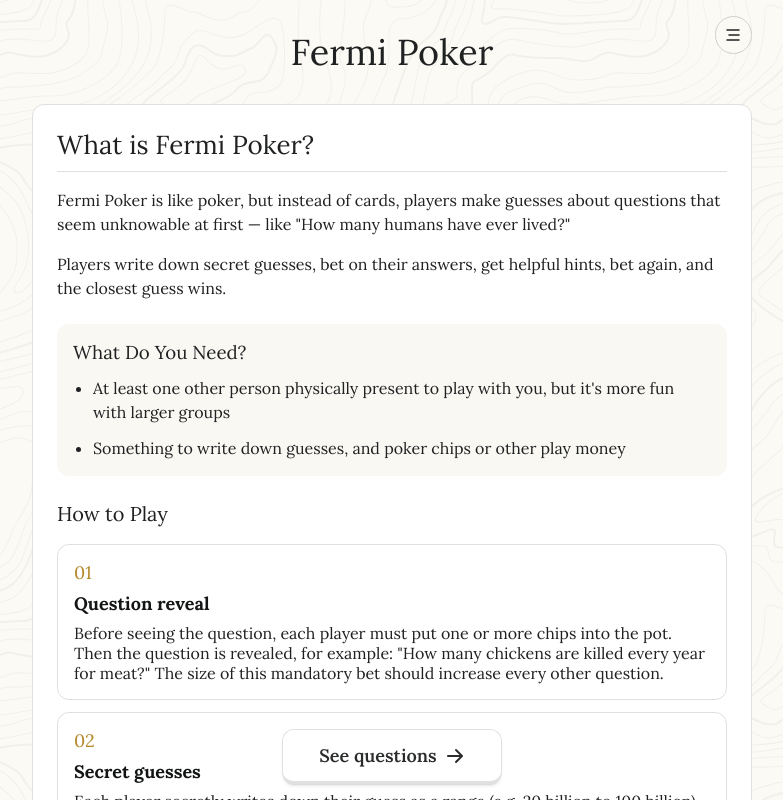
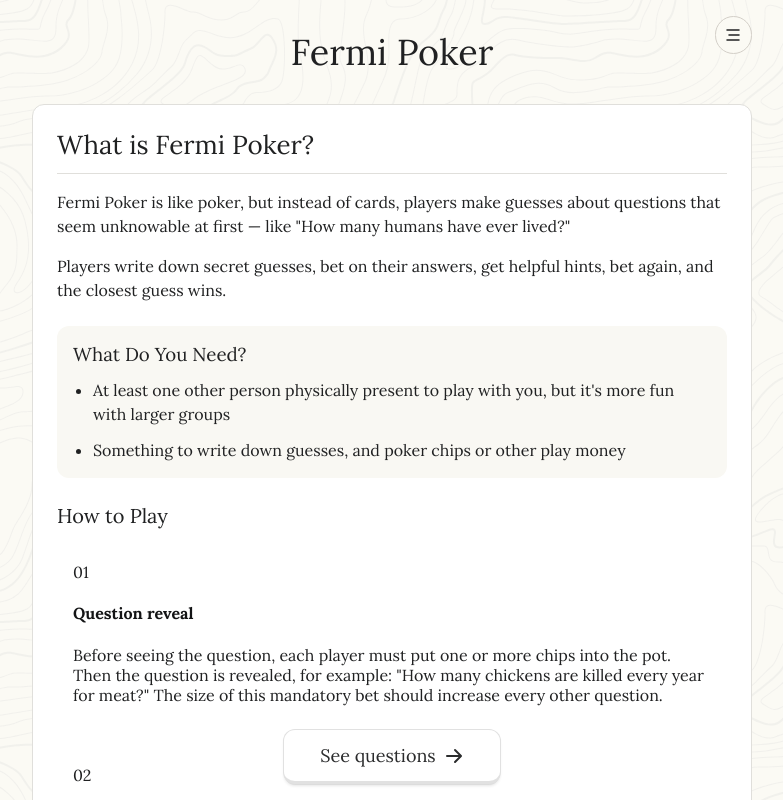
Before and after one commit to danielfetz/fermi-poker-questions, a React (Create React App) app: page / in a window 1280 px wide. Shown: the top 800 px of the page, without its empty margins (248-1031 px from the left). Built offline with nearby package versions, Linux system fonts and the light colour scheme.

Commit message:
Update styles.css

```diff
--- a/src/styles.css
+++ b/src/styles.css
@@ -470,36 +470,50 @@ header.pt-28 {
   background-color: var(--dark-soft);
 }
 
-/* Gameplay Steps Card Styling */
-.gameplay-steps {
+.dark .question-overlay-instructions .border-hint-border {
+  border-color: var(--dark-border);
+}
+
+/* New Gameplay Steps Card Styling - Override existing styles */
+.gameplay-step-row {
+  display: flex;
+  gap: 16px;
+  align-items: flex-start;
+}
+
+.step-number-circle {
+  width: 50px;
+  height: 50px;
   border: 1px solid var(--graylight-border);
+  border-radius: 50%;
+  display: flex;
+  align-items: center;
+  justify-content: center;
+  color: var(--golden-dark);
+  font-size: 1.25rem;
+  font-weight: bold;
+  flex-shrink: 0;
+}
+
+.step-content {
+  flex: 1;
   display: flex;
   flex-direction: column;
   gap: 8px;
 }
 
-.gameplay-steps .step-number,
-.gameplay-steps h4,
-.gameplay-steps p {
-  margin: 0;
-}
-
-.gameplay-steps h4 {
-  font-size: 1.125rem;
-  font-weight: bold;
-}
-
-.gameplay-steps p {
-  font-size: 1rem;
-}
-
-.dark .gameplay-steps {
+.gameplay-steps .step-content h4,
+.gameplay-steps .step-content p {
+  margin: 0 !important;
+}
+
+.gameplay-steps .step-content h4 {
+  font-size: 1.1875rem;
+  font-weight: 500;
+}
+
+.dark .step-number-circle {
   border: 1px solid var(--dark-border);
-}
-
-.step-number {
-  color: var(--golden-dark);
-  font-size: 1.125rem;
 }
 
 /* Fixed Start Game Button */
@@ -510,7 +524,6 @@ header.pt-28 {
   right: 0;
   display: flex;
   justify-content: center;
-  padding: 0 1rem;
   z-index: 100;
 }
 
@@ -519,7 +532,6 @@ header.pt-28 {
   align-items: center;
   justify-content: center;
   padding: 0.875rem 2.25rem;
-  font-weight: 600;
   font-size: 1.125rem;
   border-radius: 0.75rem;
   transition: all 0.3s;
@@ -531,8 +543,6 @@ header.pt-28 {
 }
 
 .light .start-game-button {
-  background-color: var(--main-bg);
-  border: 1px solid #8080803d;
   border-bottom-width: 3px;
 }
 
@@ -1446,6 +1456,7 @@ header.pt-28 {
   .sm\:text-header {
     font-size: 26px;
     line-height: 2rem;
+    padding-bottom: 0.75rem;
   }
 
   .sm\:text-3xl {
```
